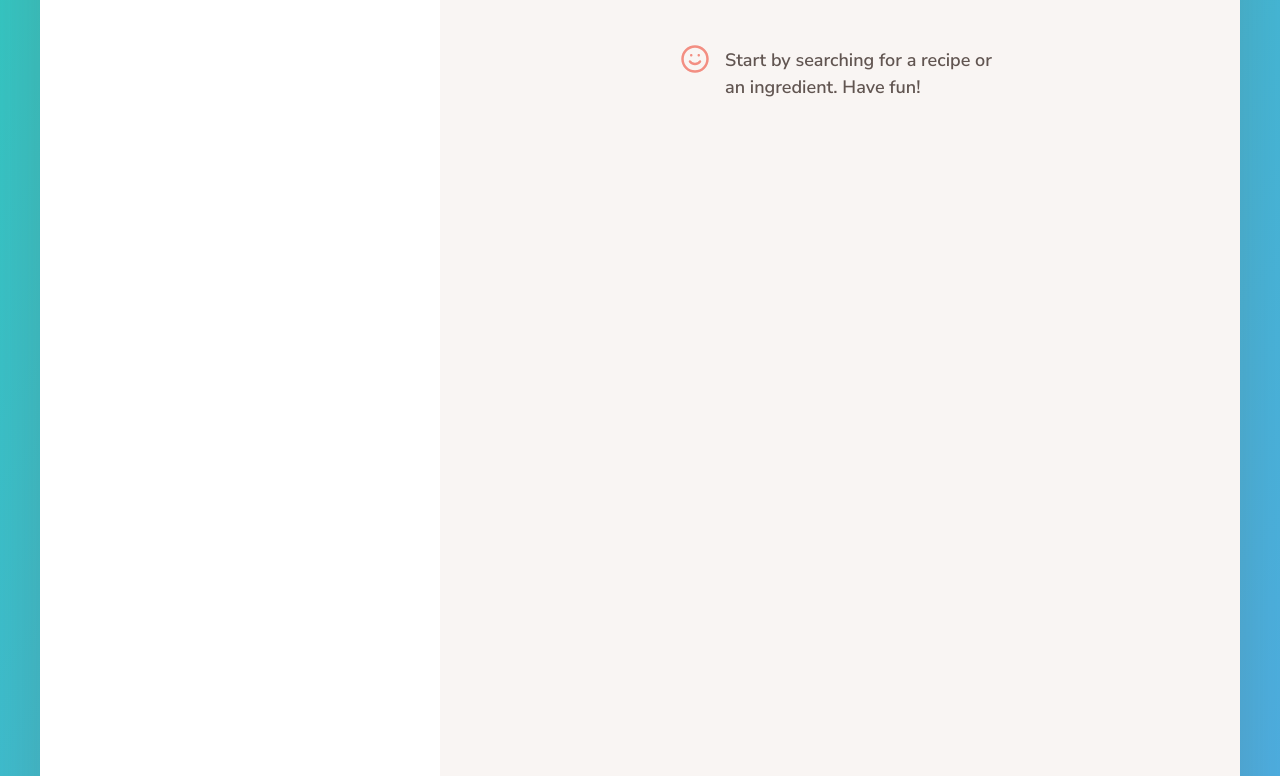
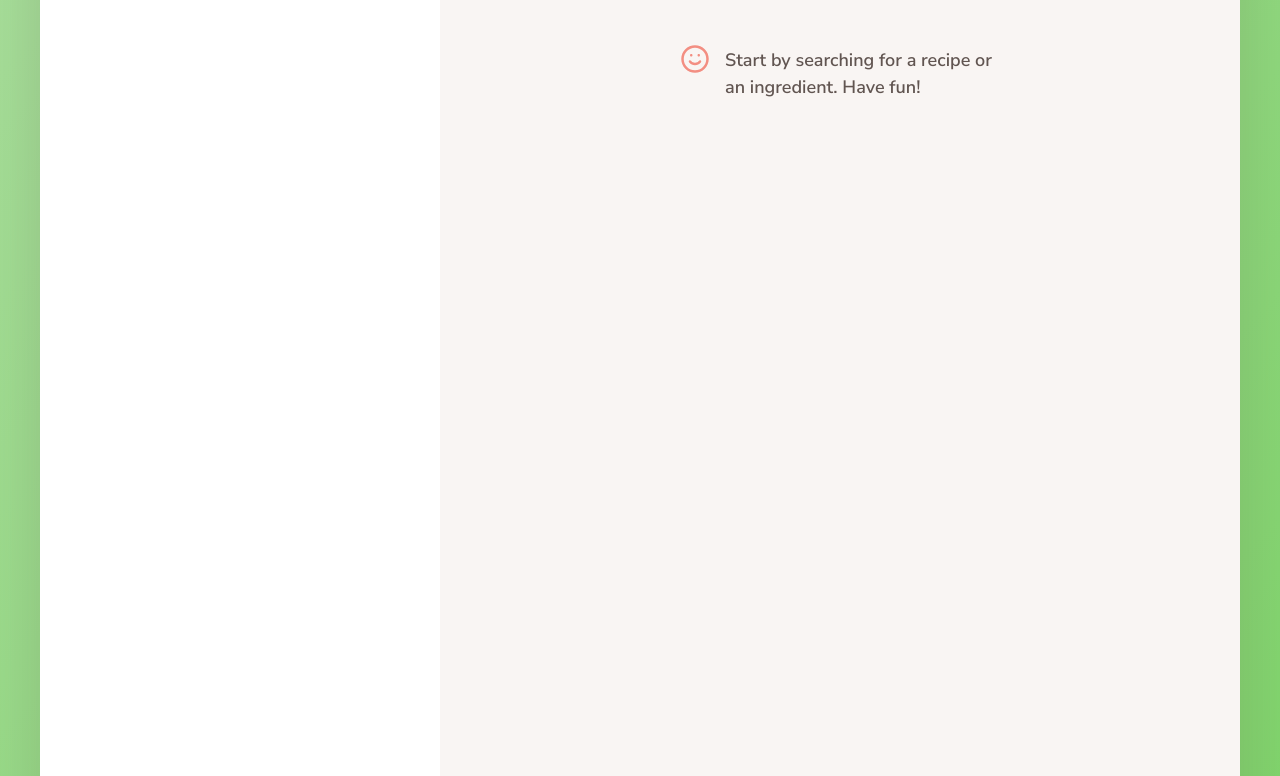
Before and after one commit to NTajalli/Forkify, a website built with Parcel: page index.html in a window 1280 px wide. Shown: the part 154-930 px from the top of the page. Built offline with nearby package versions, Linux system fonts and the light colour scheme.

Commit message:
Change background green

```diff
--- a/src/sass/_base.scss
+++ b/src/sass/_base.scss
@@ -1,7 +1,7 @@
 // $color-primary: #f59a83;
 $color-primary: #f38e82;
-$color-grad-1: #33c7bf;
-$color-grad-2: #51aae6;
+$color-grad-1: #a9df9c;
+$color-grad-2: #7bd365;
 
 $color-grey-light-1: #f9f5f3; // Light background
 $color-grey-light-2: #f2efee; // Light lines
```
Also changed, not shown: 1 other file.
